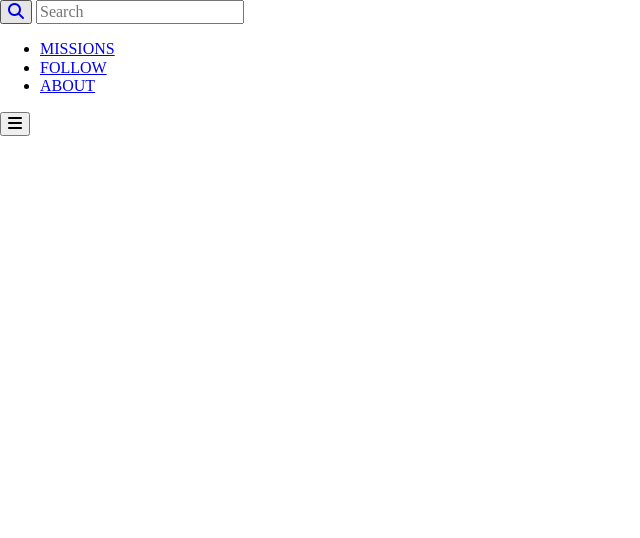
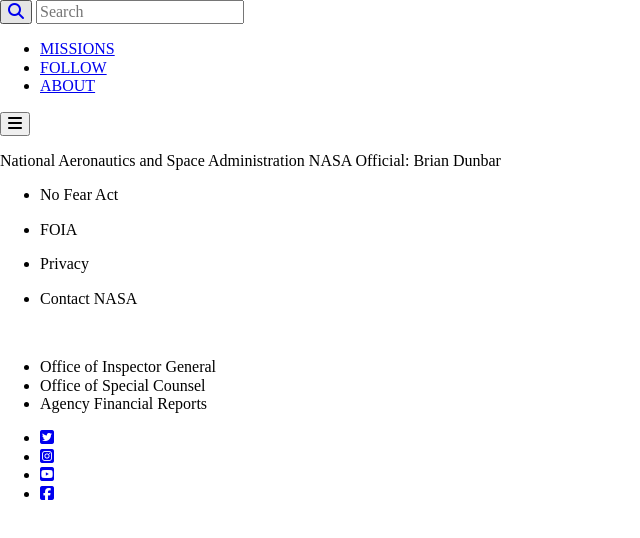
Before and after one commit to lilrussiaa/NASA_final, a website: page deploy/index.html in a window 1280 px wide. Shown: the whole page, without its empty margins (0-640 px from the left). Drawn offline with Linux system fonts and the light colour scheme.

Commit message:
updated the footer

```diff
--- a/deploy/index.html
+++ b/deploy/index.html
@@ -14,6 +14,9 @@
 
 <body>
     <header>
+        <section>
+            <!-- Nasa logo -->
+        </section>
         <section>
             <form action="#">
                 <button>
@@ -41,6 +44,44 @@
 
 
 
+                            <section>
+                            <!-- Wormlogo -->
+                            </section>
+
+                            <section>
+                                <p>National Aeronautics and Space Administration
+                                    NASA Official: Brian Dunbar</p>
+                            </section>
+
+                            <section>
+                                <ul>
+                                    <li>
+                                        <p>No Fear Act</p>
+                                    </li>
+                                    <li>
+                                        <p>FOIA</p>
+                                    </li>
+                                    <li>
+                                        <p>Privacy</p>
+                                    </li>
+                                    <li>
+                                        <p>Contact NASA</p>
+                                    </li>
+                                </ul> <br>
+                                <ul>
+                                    <li>Office of Inspector General</li>
+                                    <li>Office of Special Counsel</li>
+                                    <li>Agency Financial Reports</li>
+                                </ul>
+                            </section>
+                            <Section>
+                                <ul>
+                                    <li><a href="#"><i class="fa-brands fa-twitter-square"></i></a></li>
+                                    <li><a href="#"><i class="fa-brands fa-instagram-square"></i></a></li>
+                                    <li><a href="#"><i class="fa-brands fa-youtube-square"></i></a></li>
+                                    <li><a href="#"><i class="fa-brands fa-facebook-square"></i></a></li>
+                                </ul>
+                            </Section>
     <script src="js/scripts-min.js"></script>
 </body>
 
```
Also changed, not shown: deploy/missions.html (+41 -0 lines), 2 other files.
